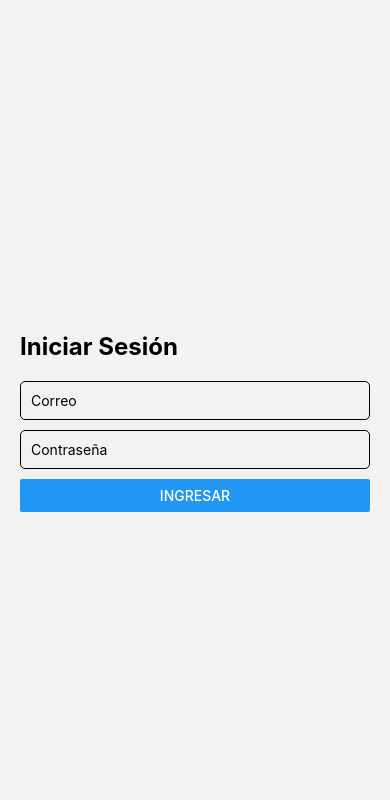
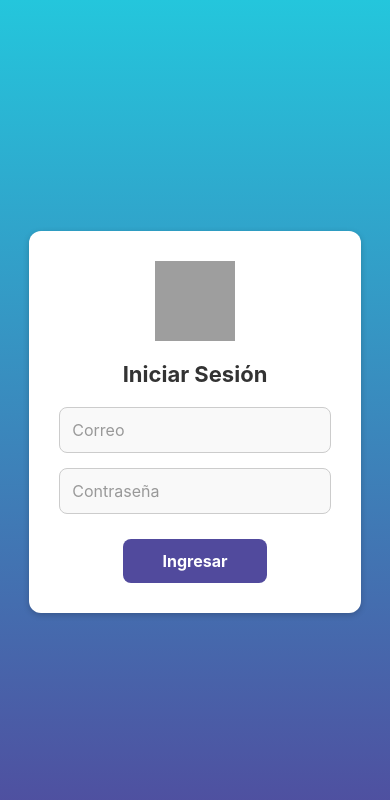
Before and after one commit to pierocr/teilen-app, a React Native app: screen / in a window 390 px wide. Shown: the top 800 px of the page. Built offline with nearby package versions, Linux system fonts and the light colour scheme; grey boxes are pictures that could not be loaded.

Commit message:
Mejoras funcionales

```diff
--- a/src/screens/AmigosScreen.js
+++ b/src/screens/AmigosScreen.js
@@ -16,6 +16,7 @@ import {
 import { useNavigation } from "@react-navigation/native";
 import { AuthContext } from "../context/AuthContext";
 import API_URL from "../config";
+import { LinearGradient } from "expo-linear-gradient";
 
 export default function AmigosScreen() {
   const { user } = useContext(AuthContext);
--- a/src/screens/HomeScreen.js
+++ b/src/screens/HomeScreen.js
@@ -1,6 +1,4 @@
-// HomeScreen.js
 import React, { useEffect, useState, useContext } from "react";
-import { SafeAreaView } from "react-native-safe-area-context";
 import {
   View,
   Text,
@@ -11,41 +9,44 @@ import {
   ActivityIndicator,
   Alert,
   RefreshControl,
-  Button,
-  Platform,
   TextInput,
   Modal,
+  Platform,
 } from "react-native";
+import { SafeAreaView } from "react-native-safe-area-context";
 import { LinearGradient } from "expo-linear-gradient";
+import axios from "axios";
 import { AuthContext } from "../context/AuthContext";
-import axios from "axios";
 import API_URL from "../config";
 
 export default function HomeScreen({ navigation }) {
   const { user } = useContext(AuthContext);
 
-  // Lista de grupos
+  // ====== ESTADOS ======
   const [grupos, setGrupos] = useState([]);
   const [loading, setLoading] = useState(true);
   const [refreshing, setRefreshing] = useState(false);
 
-  // Nuevo estado para el balance
   const [balance, setBalance] = useState(0);
   const [totalAFavor, setTotalAFavor] = useState(0);
   const [totalAdeudado, setTotalAdeudado] = useState(0);
 
-  // ============= Crear Grupo =============
   const [modalCrearVisible, setModalCrearVisible] = useState(false);
   const [nombreGrupo, setNombreGrupo] = useState("");
   const [imagenGrupo, setImagenGrupo] = useState("");
 
-  // ============= Editar Grupo =============
   const [modalEditarVisible, setModalEditarVisible] = useState(false);
   const [grupoIdEdit, setGrupoIdEdit] = useState(null);
   const [nombreGrupoEdit, setNombreGrupoEdit] = useState("");
   const [imagenGrupoEdit, setImagenGrupoEdit] = useState("");
 
-  // Obtener los grupos
+  // ====== EFECTOS AL INICIO ======
+  useEffect(() => {
+    obtenerGrupos();
+    obtenerBalance();
+  }, []);
+
+  // ====== FUNCIONES BACKEND ======
   const obtenerGrupos = async () => {
     try {
       setLoading(true);
@@ -60,7 +61,6 @@ export default function HomeScreen({ navigation }) {
     }
   };
 
-  // Obtener el balance (ejemplo)
   const obtenerBalance = async () => {
     try {
       const resp = await axios.get(`${API_URL}/balance`, {
@@ -71,25 +71,10 @@ export default function HomeScreen({ navigation }) {
       setTotalAFavor(total_a_favor);
       setTotalAdeudado(total_adeudado);
     } catch (error) {
-      // si falla, deja en 0
       console.error("Error obteniendo balance:", error);
     }
   };
 
-  // Pull to refresh
-  const onRefresh = async () => {
-    setRefreshing(true);
-    await obtenerGrupos();
-    await obtenerBalance();
-    setRefreshing(false);
-  };
-
-  useEffect(() => {
-    obtenerGrupos();
-    obtenerBalance();
-  }, []);
-
-  // Crear Grupo
   const crearGrupo = async () => {
     try {
       if (!nombreGrupo.trim()) {
@@ -99,10 +84,7 @@ export default function HomeScreen({ navigation }) {
 
       const response = await axios.post(
         `${API_URL}/grupos`,
-        {
-          nombre: nombreGrupo,
-          imagen: imagenGrupo,
-        },
+        { nombre: nombreGrupo, imagen: imagenGrupo },
         { headers: { Authorization: `Bearer ${user.token}` } }
       );
 
@@ -112,24 +94,19 @@ export default function HomeScreen({ navigation }) {
       setModalCrearVisible(false);
 
       Alert.alert("Éxito", "Grupo creado correctamente");
-      // También podrías volver a pedir el balance si lo deseas
-      obtenerBalance();
+      obtenerBalance(); // Actualizar balance
     } catch (error) {
       console.error(error);
       Alert.alert("Error", "No se pudo crear el grupo");
     }
   };
 
-  // Confirmar Eliminar Grupo
   const confirmarEliminarGrupo = async (grupoId) => {
     try {
       // Revisar si hay deudas
-      const resumenResp = await axios.get(
-        `${API_URL}/deudas/resumen/${grupoId}`,
-        {
+      const resumenResp = await axios.get(`${API_URL}/deudas/resumen/${grupoId}`, {
         headers: { Authorization: `Bearer ${user.token}` },
-        }
-      );
+      });
       const hayDeudas = resumenResp.data.length > 0;
 
       Alert.alert(
@@ -152,7 +129,6 @@ export default function HomeScreen({ navigation }) {
     }
   };
 
-  // Eliminar Grupo
   const eliminarGrupo = async (grupoId) => {
     try {
       await axios.delete(`${API_URL}/grupos/${grupoId}`, {
@@ -167,7 +143,6 @@ export default function HomeScreen({ navigation }) {
     }
   };
 
-  // Abrir modal para Editar Grupo
   const abrirModalEditarGrupo = (grupo) => {
     setGrupoIdEdit(grupo.id);
     setNombreGrupoEdit(grupo.nombre);
@@ -175,7 +150,6 @@ export default function HomeScreen({ navigation }) {
     setModalEditarVisible(true);
   };
 
-  // Editar Grupo
   const editarGrupo = async () => {
     try {
       if (!nombreGrupoEdit.trim()) {
@@ -185,10 +159,7 @@ export default function HomeScreen({ navigation }) {
 
       await axios.put(
         `${API_URL}/grupos/${grupoIdEdit}`,
-        {
-          nombre: nombreGrupoEdit,
-          imagen: imagenGrupoEdit,
-        },
+        { nombre: nombreGrupoEdit, imagen: imagenGrupoEdit },
         { headers: { Authorization: `Bearer ${user.token}` } }
       );
 
@@ -202,22 +173,28 @@ export default function HomeScreen({ navigation }) {
     }
   };
 
-  // Nombre del usuario
+  // ====== FUNCIONES DE UI ======
+  const onRefresh = async () => {
+    setRefreshing(true);
+    await obtenerGrupos();
+    await obtenerBalance();
+    setRefreshing(false);
+  };
+
   const userName = user?.nombre || "Usuario";
 
-  // Formatear numeros con separador de miles
-  const formatNumber = (n) => {
-    return new Intl.NumberFormat("es-CL", {
+  // ====== FORMATEAR BALANCE ======
+  const formatNumber = (num) =>
+    new Intl.NumberFormat("es-CL", {
       style: "decimal",
       maximumFractionDigits: 0,
-    }).format(n);
-  };
+    }).format(num);
 
   const balanceString = formatNumber(balance);
   const aFavorString = formatNumber(totalAFavor);
   const adeudadoString = formatNumber(totalAdeudado);
 
-  // Texto extra creativo
+  // Texto creativo de balance
   let balanceLabel = "";
   if (balance > 0) {
     balanceLabel = `Te deben $${balanceString}`;
@@ -227,24 +204,37 @@ export default function HomeScreen({ navigation }) {
     balanceLabel = "Estás en cero, ¡felicidades!";
   }
 
+  // ====== RENDER ======
+  if (loading) {
+    return (
+      <SafeAreaView style={styles.loaderContainer}>
+        <ActivityIndicator size="large" color="#0000ff" />
+      </SafeAreaView>
+    );
+  }
+
   return (
     <SafeAreaView style={styles.container}>
-      {/* Header (datos de usuario) */}
+      {/* Encabezado */}
       <View style={styles.header}>
         <View style={styles.userInfo}>
           <Text style={styles.welcome}>Bienvenido</Text>
-          <Text style={styles.userName}>{userName}</Text>
+          <Text style={styles.nombreUsuario}>{user.nombreCompleto}</Text>
           <Text style={styles.userPlan}>Basic</Text>
         </View>
+        <TouchableOpacity>
   <Image
     source={{
-            uri: "https://cdn-icons-png.flaticon.com/512/847/847969.png",
+      uri:
+        user?.imagen_perfil ||
+        "https://cdn-icons-png.flaticon.com/512/3135/3135715.png",
     }}
     style={styles.avatar}
   />
+</TouchableOpacity>
       </View>
 
-      {/* Tarjeta de Balance con info creativa */}
+      {/* Tarjeta de Balance */}
       <LinearGradient colors={["#24C6DC", "#514A9D"]} style={styles.balanceCard}>
         <Text style={styles.balanceAmount}>{balanceLabel}</Text>
         <Text style={styles.balanceSecondary}>
@@ -252,14 +242,18 @@ export default function HomeScreen({ navigation }) {
         </Text>
       </LinearGradient>
 
-      {/* Botón para CREAR Grupo */}
-      <Button title="Nuevo Grupo" onPress={() => setModalCrearVisible(true)} />
+      {/* Botón Nuevo Grupo */}
+      <TouchableOpacity
+        style={styles.newGroupButton}
+        onPress={() => setModalCrearVisible(true)}
+      >
+        <Text style={styles.newGroupButtonText}>Nuevo Grupo</Text>
+      </TouchableOpacity>
 
-      {/* Listado de grupos */}
+      {/* Título de Sección */}
       <Text style={styles.sectionTitle}>Grupos</Text>
-      {loading ? (
-        <ActivityIndicator size="large" color="#0000ff" />
-      ) : (
+
+      {/* Lista de Grupos */}
       <FlatList
         data={grupos}
         keyExtractor={(item) => item.id.toString()}
@@ -284,37 +278,43 @@ export default function HomeScreen({ navigation }) {
                 />
                 <View style={styles.groupInfo}>
                   <Text style={styles.groupName}>{item.nombre}</Text>
+
                   <Text style={styles.groupTotal}>
-                    Total: CLP {item.total || 0}
+                    Total: ${Math.round(item.total || 0).toLocaleString("es-CL")}
+                  </Text>
+
+                  <Text style={styles.debtText}>
+                    Debes: ${Math.round(item.monto_adeudado || 0).toLocaleString("es-CL")}
                   </Text>
                 </View>
             </TouchableOpacity>
-              {/* Botones Editar / Eliminar */}
-              <Button
-                title="Editar"
+            {/* Botones Editar y Eliminar */}
+            <TouchableOpacity
+              style={[styles.actionButton, { marginRight: 8 }]}
               onPress={() => abrirModalEditarGrupo(item)}
-              />
-              <Button
-                title="Eliminar"
-                color="red"
+            >
+              <Text style={styles.actionText}>Editar</Text>
+            </TouchableOpacity>
+            <TouchableOpacity
+              style={[styles.actionButton, { backgroundColor: "#FF3B30" }]}
               onPress={() => confirmarEliminarGrupo(item.id)}
-              />
+            >
+              <Text style={[styles.actionText, { color: "#fff" }]}>Eliminar</Text>
+            </TouchableOpacity>
           </View>
         )}
       />
-      )}
 
-      {/* Modal CREAR Grupo */}
+      {/* MODAL CREAR GRUPO */}
       <Modal
-        transparent={true}
+        transparent
+        visible={modalCrearVisible}
         animationType="slide"
-        visible={modalCrearVisible}
         onRequestClose={() => setModalCrearVisible(false)}
       >
         <View style={styles.modalOverlay}>
           <View style={styles.modalContainer}>
             <Text style={styles.modalTitle}>Crear nuevo grupo</Text>
-
             <TextInput
               placeholder="Nombre del grupo"
               style={styles.input}
@@ -327,22 +327,24 @@ export default function HomeScreen({ navigation }) {
               value={imagenGrupo}
               onChangeText={setImagenGrupo}
             />
-
-            <Button title="Crear" onPress={crearGrupo} />
-            <Button
-              title="Cancelar"
-              color="red"
+            <TouchableOpacity style={styles.confirmButton} onPress={crearGrupo}>
+              <Text style={styles.confirmButtonText}>Crear</Text>
+            </TouchableOpacity>
+            <TouchableOpacity
+              style={[styles.confirmButton, { backgroundColor: "red" }]}
               onPress={() => setModalCrearVisible(false)}
-            />
+            >
+              <Text style={styles.confirmButtonText}>Cancelar</Text>
+            </TouchableOpacity>
           </View>
         </View>
       </Modal>
 
-      {/* Modal EDITAR Grupo */}
+      {/* MODAL EDITAR GRUPO */}
       <Modal
-        transparent={true}
+        transparent
+        visible={modalEditarVisible}
         animationType="slide"
-        visible={modalEditarVisible}
         onRequestClose={() => setModalEditarVisible(false)}
       >
         <View style={styles.modalOverlay}>
@@ -361,12 +363,15 @@ export default function HomeScreen({ navigation }) {
               onChangeText={setImagenGrupoEdit}
             />
 
-            <Button title="Guardar" onPress={editarGrupo} />
-            <Button
-              title="Cancelar"
-              color="red"
+            <TouchableOpacity style={styles.confirmButton} onPress={editarGrupo}>
+              <Text style={styles.confirmButtonText}>Guardar</Text>
+            </TouchableOpacity>
+            <TouchableOpacity
+              style={[styles.confirmButton, { backgroundColor: "red" }]}
               onPress={() => setModalEditarVisible(false)}
-            />
+            >
+              <Text style={styles.confirmButtonText}>Cancelar</Text>
+            </TouchableOpacity>
           </View>
         </View>
       </Modal>
@@ -374,13 +379,17 @@ export default function HomeScreen({ navigation }) {
   );
 }
 
-// ================== ESTILOS ==================
+// ====== ESTILOS ======
 const styles = StyleSheet.create({
+  loaderContainer: {
+    flex: 1,
+    justifyContent: "center",
+    alignItems: "center",
+  },
   container: {
     flex: 1,
     backgroundColor: "#fff",
     padding: 16,
-   //paddingTop: Platform.OS === "android" ? 45 : 0,
   },
   header: {
     flexDirection: "row",
@@ -392,11 +401,7 @@ const styles = StyleSheet.create({
   welcome: { fontSize: 16, color: "#666" },
   userName: { fontSize: 20, fontWeight: "bold" },
   userPlan: { fontSize: 14, color: "#888" },
-  avatar: {
-    width: 60,
-    height: 60,
-    borderRadius: 30,
-  },
+  avatar: { width: 50, height: 50, borderRadius: 25 },
   balanceCard: {
     borderRadius: 8,
     padding: 16,
@@ -409,9 +414,18 @@ const styles = StyleSheet.create({
     color: "#fff",
     marginBottom: 4,
   },
-  balanceSecondary: {
+  balanceSecondary: { fontSize: 16, color: "#fff" },
+  newGroupButton: {
+    backgroundColor: "#eee",
+    borderRadius: 8,
+    padding: 12,
+    alignItems: "center",
+    marginBottom: 12,
+  },
+  newGroupButtonText: {
     fontSize: 16,
-    color: "#fff",
+    color: "#007aff",
+    fontWeight: "600",
   },
   sectionTitle: {
     fontSize: 18,
@@ -424,9 +438,9 @@ const styles = StyleSheet.create({
   groupItemContainer: {
     flexDirection: "row",
     alignItems: "center",
+    paddingVertical: 10,
     borderBottomWidth: 1,
     borderBottomColor: "#eee",
-    paddingVertical: 10,
   },
   groupItem: {
     flex: 1,
@@ -450,7 +464,18 @@ const styles = StyleSheet.create({
     fontSize: 14,
     color: "green",
   },
-  // Modales
+  actionButton: {
+    backgroundColor: "#eee",
+    paddingHorizontal: 8,
+    paddingVertical: 6,
+    borderRadius: 6,
+  },
+  actionText: {
+    fontSize: 14,
+    color: "#007aff",
+    fontWeight: "600",
+  },
+  // MODALES
   modalOverlay: {
     flex: 1,
     backgroundColor: "rgba(0,0,0,0.5)",
@@ -461,18 +486,31 @@ const styles = StyleSheet.create({
     backgroundColor: "#fff",
     borderRadius: 8,
     padding: 20,
-    elevation: 5,
   },
   modalTitle: {
     fontSize: 20,
     fontWeight: "bold",
     marginBottom: 10,
+    textAlign: "center",
   },
   input: {
     borderWidth: 1,
+    borderColor: "#ccc",
     padding: 10,
     marginBottom: 10,
-    borderRadius: 5,
-    borderColor: "#ccc",
+    borderRadius: 6,
   },
+  debtText: {
+    color: "#E53935", // rojo suave
+    fontSize: 14,
+    marginTop: 2,
+  },
+  confirmButton: {
+    backgroundColor: "#007aff",
+    padding: 10,
+    borderRadius: 6,
+    marginTop: 5,
+    alignItems: "center",
+  },
+  confirmButtonText: { color: "#fff", fontWeight: "600" },
 });
--- a/src/screens/LoginScreen.js
+++ b/src/screens/LoginScreen.js
@@ -1,39 +1,50 @@
-// LoginScreen.js
 import React, { useState, useContext } from "react";
-import { View, Text, TextInput, Button, StyleSheet, Alert } from "react-native";
+import {
+  View,
+  Text,
+  TextInput,
+  TouchableOpacity,
+  StyleSheet,
+  Alert,
+  Image,
+} from "react-native";
+import { LinearGradient } from "expo-linear-gradient";
 import axios from "axios";
 import { AuthContext } from "../context/AuthContext";
 import API_URL from "../config";
 
-export default function LoginScreen({ navigation }) {
+export default function LoginScreen() {
   const { login } = useContext(AuthContext);
   const [correo, setCorreo] = useState("");
   const [password, setPassword] = useState("");
 
   const handleLogin = async () => {
     try {
-      const response = await axios.post(`${API_URL}/auth/login`, { correo, password });
-      const { token, user } = response.data; // <<< EXTRAEMOS token Y user
-
-      // Llamamos a login(token, user)
+      const response = await axios.post(`${API_URL}/auth/login`, {
+        correo,
+        password,
+      });
+      const { token, user } = response.data;
       login(token, user);
-
-      // Redirigir a la pantalla de Grupos
-      /*navigation.reset({
-        index: 0,
-        routes: [{ name: "Grupos" }],
-      });*/
-
     } catch (error) {
       Alert.alert("Error", "Correo o contraseña incorrectos");
     }
   };
 
   return (
-    <View style={styles.container}>
+    <LinearGradient colors={["#24C6DC", "#514A9D"]} style={styles.container}>
+      <View style={styles.card}>
+        <Image
+          source={{
+            uri: "https://cdn-icons-png.flaticon.com/512/3177/3177440.png",
+          }}
+          style={styles.avatar}
+        />
         <Text style={styles.title}>Iniciar Sesión</Text>
+
         <TextInput
           placeholder="Correo"
+          placeholderTextColor="#999"
           style={styles.input}
           keyboardType="email-address"
           autoCapitalize="none"
@@ -41,17 +52,69 @@ export default function LoginScreen({ navigation }) {
         />
         <TextInput
           placeholder="Contraseña"
+          placeholderTextColor="#999"
           style={styles.input}
           secureTextEntry
           onChangeText={setPassword}
         />
-      <Button title="Ingresar" onPress={handleLogin} />
+
+        <TouchableOpacity style={styles.button} onPress={handleLogin}>
+          <Text style={styles.buttonText}>Ingresar</Text>
+        </TouchableOpacity>
       </View>
+    </LinearGradient>
   );
 }
 
 const styles = StyleSheet.create({
-  container: { flex: 1, justifyContent: "center", padding: 20 },
-  title: { fontSize: 24, fontWeight: "bold", marginBottom: 20 },
-  input: { borderWidth: 1, padding: 10, marginBottom: 10, borderRadius: 5 },
+  container: {
+    flex: 1,
+    justifyContent: "center",
+    alignItems: "center",
+  },
+  card: {
+    backgroundColor: "#fff",
+    padding: 30,
+    borderRadius: 12,
+    width: "85%",
+    shadowColor: "#000",
+    shadowOpacity: 0.2,
+    shadowOffset: { width: 0, height: 2 },
+    shadowRadius: 6,
+    elevation: 5,
+    alignItems: "center",
+  },
+  avatar: {
+    width: 80,
+    height: 80,
+    marginBottom: 20,
+  },
+  title: {
+    fontSize: 22,
+    fontWeight: "bold",
+    marginBottom: 20,
+    color: "#333",
+  },
+  input: {
+    width: "100%",
+    borderWidth: 1,
+    borderColor: "#ccc",
+    borderRadius: 8,
+    padding: 12,
+    marginBottom: 15,
+    fontSize: 16,
+    backgroundColor: "#f9f9f9",
+  },
+  button: {
+    backgroundColor: "#514A9D",
+    paddingVertical: 12,
+    paddingHorizontal: 40,
+    borderRadius: 8,
+    marginTop: 10,
+  },
+  buttonText: {
+    color: "#fff",
+    fontWeight: "bold",
+    fontSize: 16,
+  },
 });
```
Lines whose indentation alone changed are shown as unchanged.
